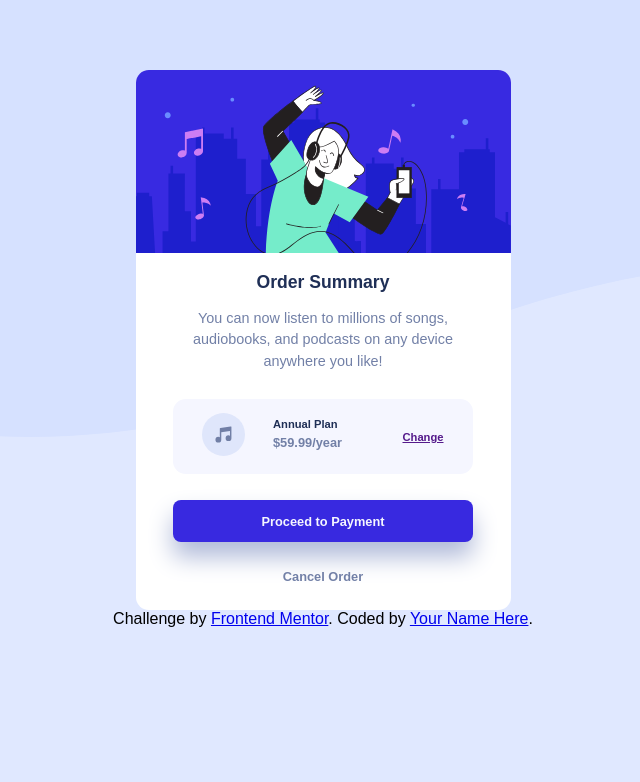
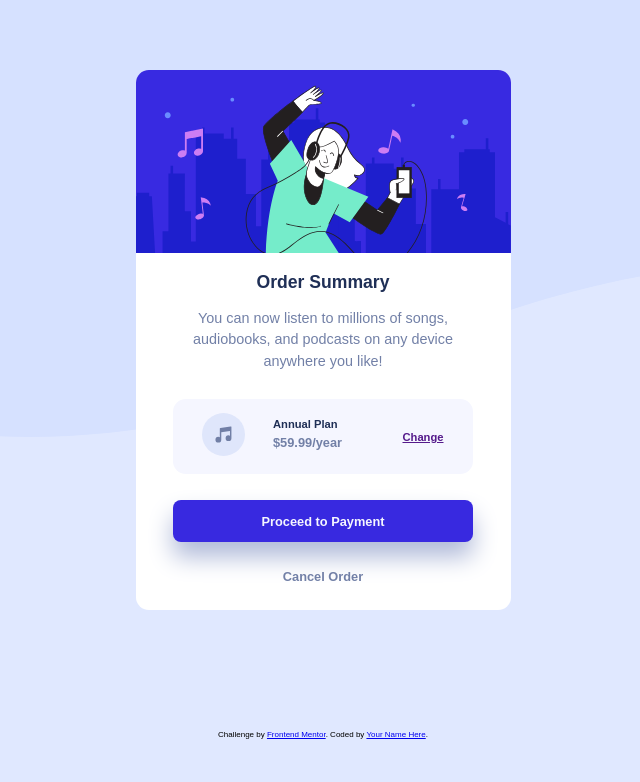
Before and after one commit to Adam-Michael-Smith/order-summary-component, a plain HTML site: page index.html in a window 1280 px wide. Shown: the whole page, without its empty margins (317-957 px from the left). Drawn offline with Linux system fonts and the light colour scheme; a web font is replaced by a local one.

Commit message:
Update styles.css

```diff
--- a/styles.css
+++ b/styles.css
@@ -128,8 +128,12 @@ h1{
 	font-size: 0.8rem;
 	color: var(--clr-neutral-300);
 }
+.attribution{
+	font-size: 0.5em;
+	padding: 5em;
+	margin-top: 10em;
 
-
+}
 
 @media screen and (min-width: 400px){
 	.summary-body{
```
